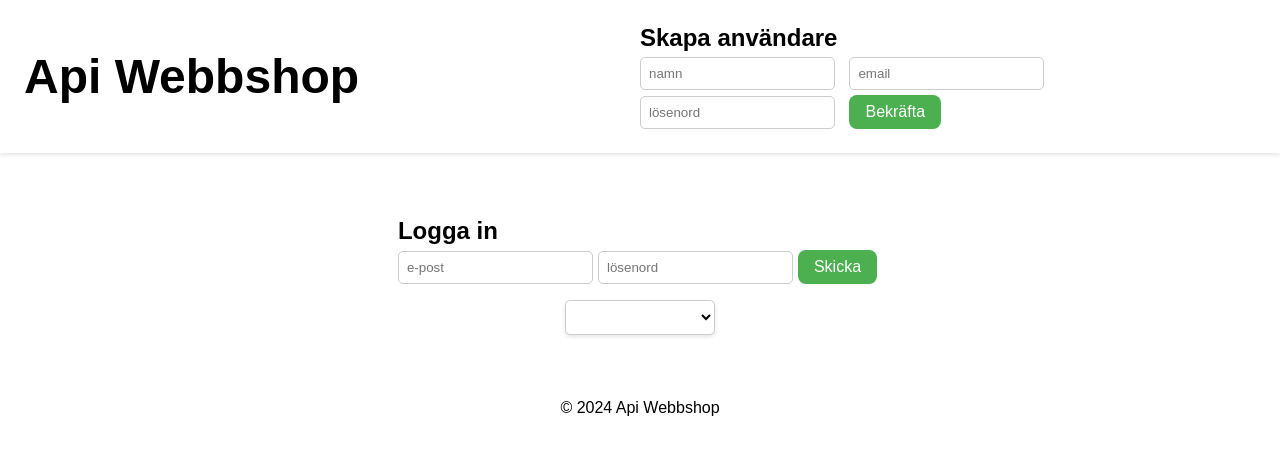
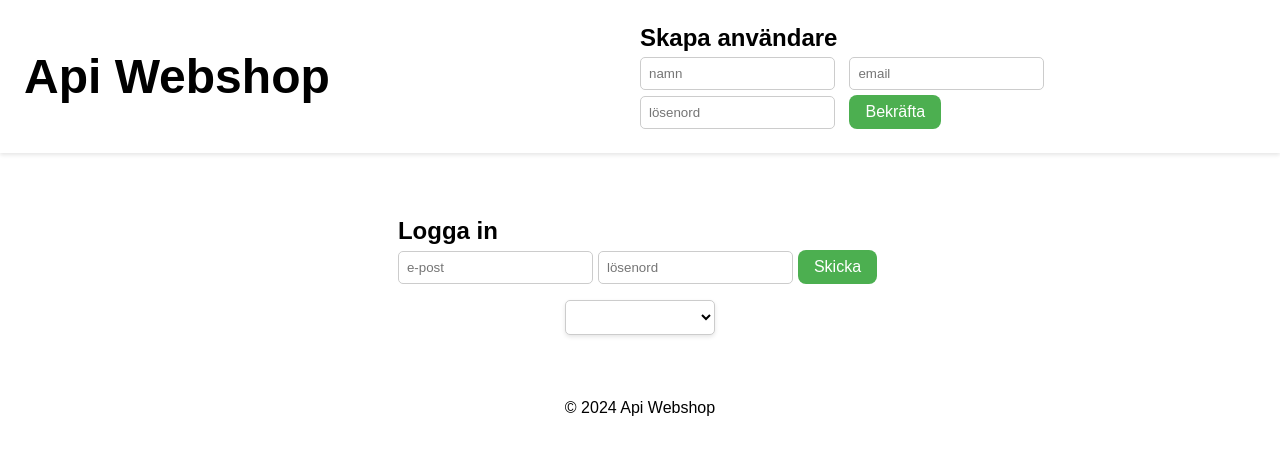
Before and after one commit to oscarkannerstedt/MI-fed23-Api-webshop, a plain HTML site: page frontend/index.html in a window 1280 px wide. Drawn offline with Linux system fonts and the light colour scheme; no server answers.

```diff
--- a/frontend/index.html
+++ b/frontend/index.html
@@ -5,12 +5,12 @@
     <meta name="viewport" content="width=device-width, initial-scale=1.0">
     <link rel="stylesheet" href="/frontend/style/style.css"/>
     <script src="script.js" defer type="module"></script>
-    <title>Api Webbshop</title>
+    <title>Api Webshop</title>
 </head>
 <body>
     <header>
         <div id="title" class="title">
-            <h1>Api Webbshop</h1>
+            <h1>Api Webshop</h1>
         </div>
         <div id="form" class="form">
             <h2>Skapa användare</h2>
@@ -27,6 +27,6 @@
         <div id="app-content" class="app-content"></div>
     </div>
 
-    <footer><p>&copy; 2024 Api Webbshop</p></footer>
+    <footer><p>&copy; 2024 Api Webshop</p></footer>
 </body>
 </html>
```
Also changed, not shown: README.md, frontend/img/ordrar.png (added), frontend/img/produktsidan.png (added), frontend/img/startsidan.png (added), frontend/img/varukorg.png (added).
